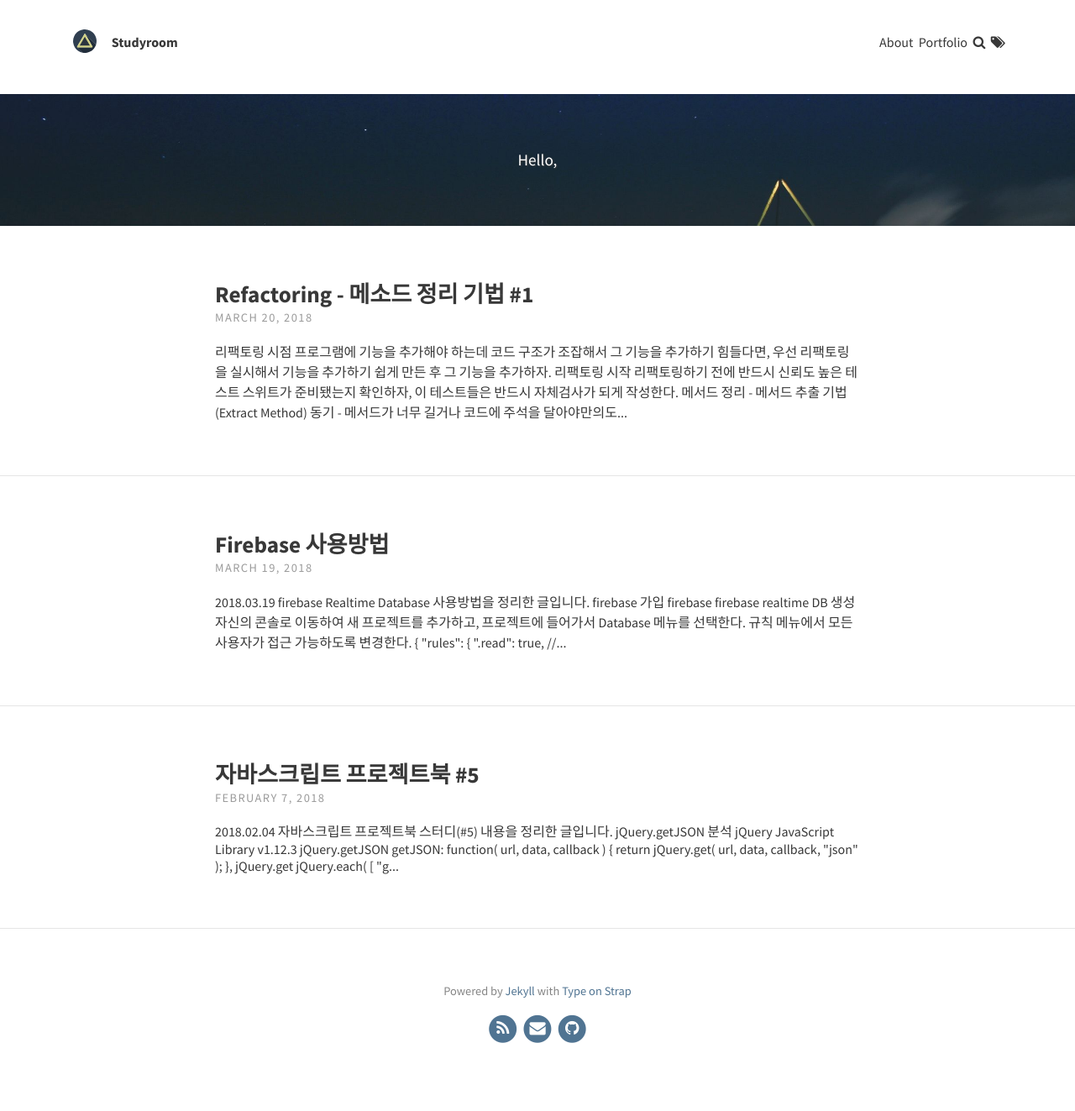
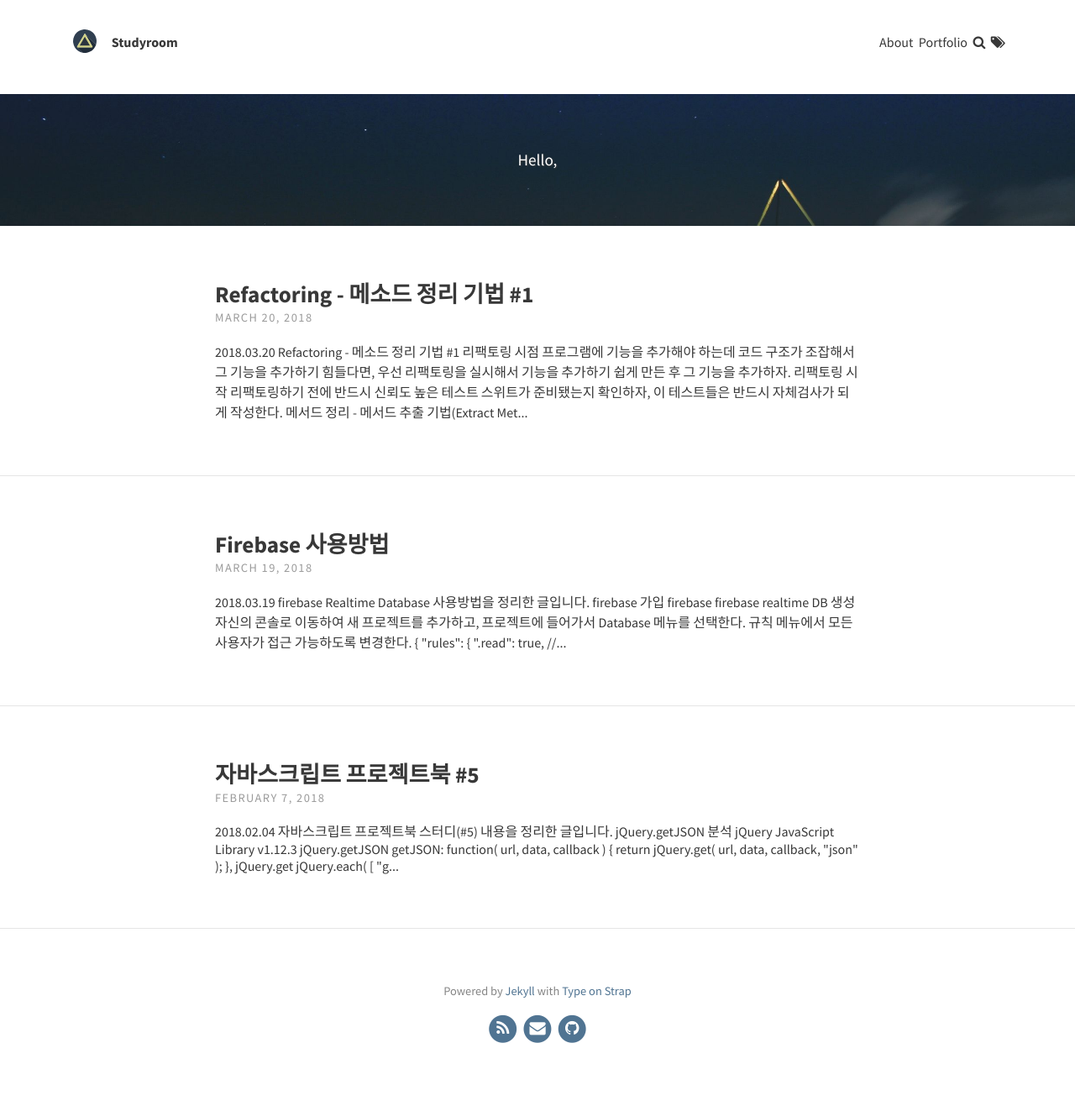
Before and after one commit to KyusungDev/KyusungDev.github.io, a Jekyll site: the page built from index.html, in a window 1280 px wide. Shown: the whole page at 84% size. Built offline with Jekyll 4.4.1, drawn with Linux system fonts in a browser that asks for light colours; the list of posts is cut into pages by our own code; part of the change alters nothing that is shown.

Commit message:
modify post

````diff
--- a/_posts/2018-03-19-js-study-firebase_tutorial.md
+++ b/_posts/2018-03-19-js-study-firebase_tutorial.md
@@ -7,10 +7,10 @@ tags: [firebase]
 2018.03.19
 firebase Realtime Database 사용방법을 정리한 글입니다.
 
-1. firebase 가입
+- firebase 가입
 [firebase](https://firebase.google.com)
 
-2. firebase realtime DB 생성
+- firebase realtime DB 생성
 자신의 콘솔로 이동하여 새 프로젝트를 추가하고, 프로젝트에 들어가서 Database 메뉴를 선택한다.
 
 **규칙 메뉴에서 모든 사용자가 접근 가능하도록 변경한다.**
@@ -23,7 +23,7 @@ firebase Realtime Database 사용방법을 정리한 글입니다.
 }
 ```
 
-3. 데이터 메뉴에 하위 항목 추가
+- 데이터 메뉴에 하위 항목 추가
   - 추가버튼을 선택하여 하위 항목을 한다
     ```js
         lists: "" // 이름 lists, 값 ""
@@ -39,7 +39,7 @@ firebase Realtime Database 사용방법을 정리한 글입니다.
     https://js-study.firebaseio.com/lists.json
     ```
 
-4. 해당 DB에 대해서 테스트
+- 해당 DB에 대해서 테스트
   - Postman으로 테스트하기
     크롬 앱에서 Postman 설치 [Postman](https://www.getpostman.com/apps)
     + GET
--- a/_posts/2018-03-20-java-refactoring_6_1.md
+++ b/_posts/2018-03-20-java-refactoring_6_1.md
@@ -1,8 +1,11 @@
 ---
 layout: post
 title: "Refactoring - 메소드 정리 기법 #1"
-tags: [refactoring, extract method]
+tags: [refactoring]
 ---
+
+2018.03.20
+Refactoring - 메소드 정리 기법 #1
 
 ### 리팩토링 시점
 프로그램에 기능을 추가해야 하는데 코드 구조가 조잡해서 그 기능을 추가하기 힘들다면, 우선 리팩토링을 실시해서 기능을 추가하기 쉽게 만든 후 그 기능을 추가하자.
````
